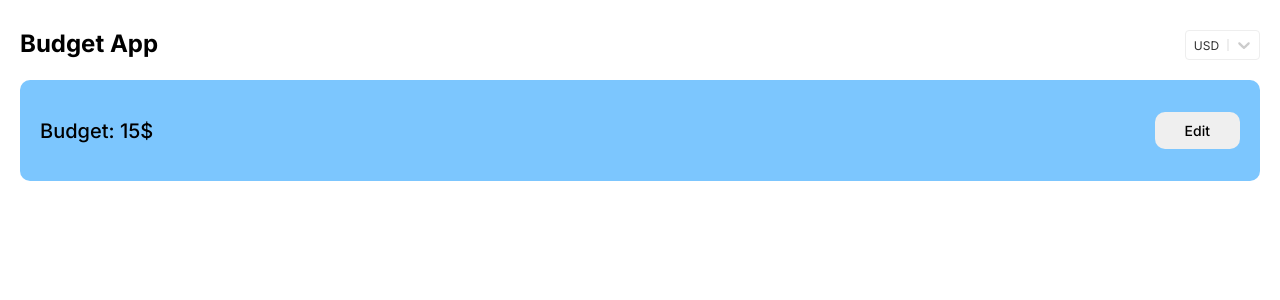
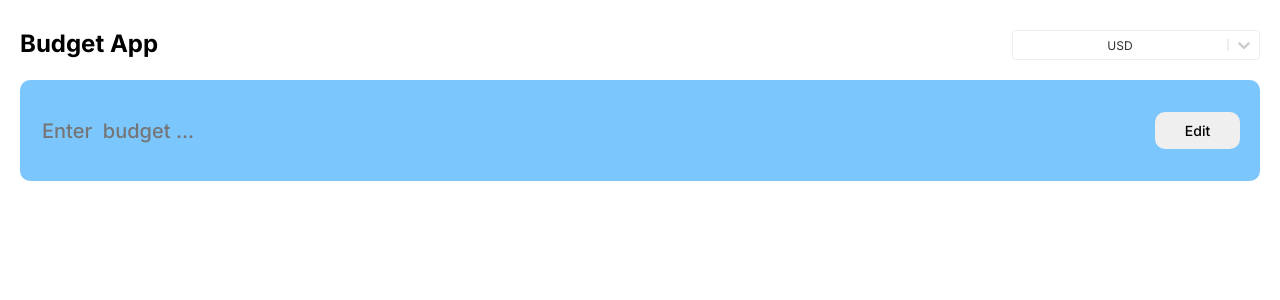
Before and after one commit to egkirpichev/react-budget-app, a React (Create React App) app: page / in a window 1280 px wide. Shown: the top 300 px of the page. Built offline with nearby package versions, Linux system fonts and the light colour scheme.

Commit message:
feat(budget-app): update Budget component with budget editting functionality

```diff
--- a/src/components/Budget/Budget.tsx
+++ b/src/components/Budget/Budget.tsx
@@ -1,14 +1,24 @@
-import { useBudgetContext } from "../../context/BudgetContext/BudgetContext"
-import { Button, StyledBudget, Title } from "./styles"
+import { ChangeEvent, useState } from "react";
+import { useBudgetContext } from "../../context/BudgetContext/BudgetContext";
+import { Button, Input, StyledBudget, Title } from "./styles";
 
 export const Budget = () => {
+  const { budget } = useBudgetContext();
 
-	const {budget} = useBudgetContext()
+  const [isEditMode, SetIsEditMode] = useState<boolean>(false);
 
-	return (
-		<StyledBudget>
-			<Title>Budget: {budget}$</Title>
-			<Button type="button">Edit</Button>
-		</StyledBudget>
-	)
-}
+  const handleClick = () => {
+    SetIsEditMode(!isEditMode);
+  };
+
+  return (
+    <StyledBudget>
+
+      {isEditMode ? <Title>{`Budget: $${budget}`}</Title> : <Input placeholder="Enter  budget ..." type="number"/>}
+
+      <Button type="button" onClick={handleClick}>
+        {isEditMode ? "Save" : "Edit"}
+      </Button>
+    </StyledBudget>
+  );
+};
--- a/src/components/Budget/styles.ts
+++ b/src/components/Budget/styles.ts
@@ -14,14 +14,25 @@ export const Title = styled.span`
 	font-weight: 500;
 	font-size: 20px;
 	line-height: 24px;
-	color: ${Color.Black};
+`
+
+export const Input = styled.input`
+	max-width:  45%;
+	font-weight: 500;
+	font-size: 20px;
+	line-height: 24px;
+	color: ${Color.White};
+	background: none;
+	border: none;
 `
 
 export const Button = styled.button`
-	padding: 10px 30px;
+	width: 85px;
+	padding: 10px 0px;
 	font-weight: 500;
 	font-size: 14px;
 	line-height: 17px;
+	text-align: center;
 	border: none;
 	border-radius: 10px;
 	cursor: pointer;
--- a/src/ui/base.ts
+++ b/src/ui/base.ts
@@ -8,7 +8,7 @@ export const Wrapper = styled.div`
 
 export const Header = styled.header`
 	display: grid;
-	grid-template-columns: auto 75px;
+	grid-template-columns: 4fr 1fr;
 	grid-template-rows: 30px repeat(3, 1fr);
 	row-gap: 20px;
 `
```
